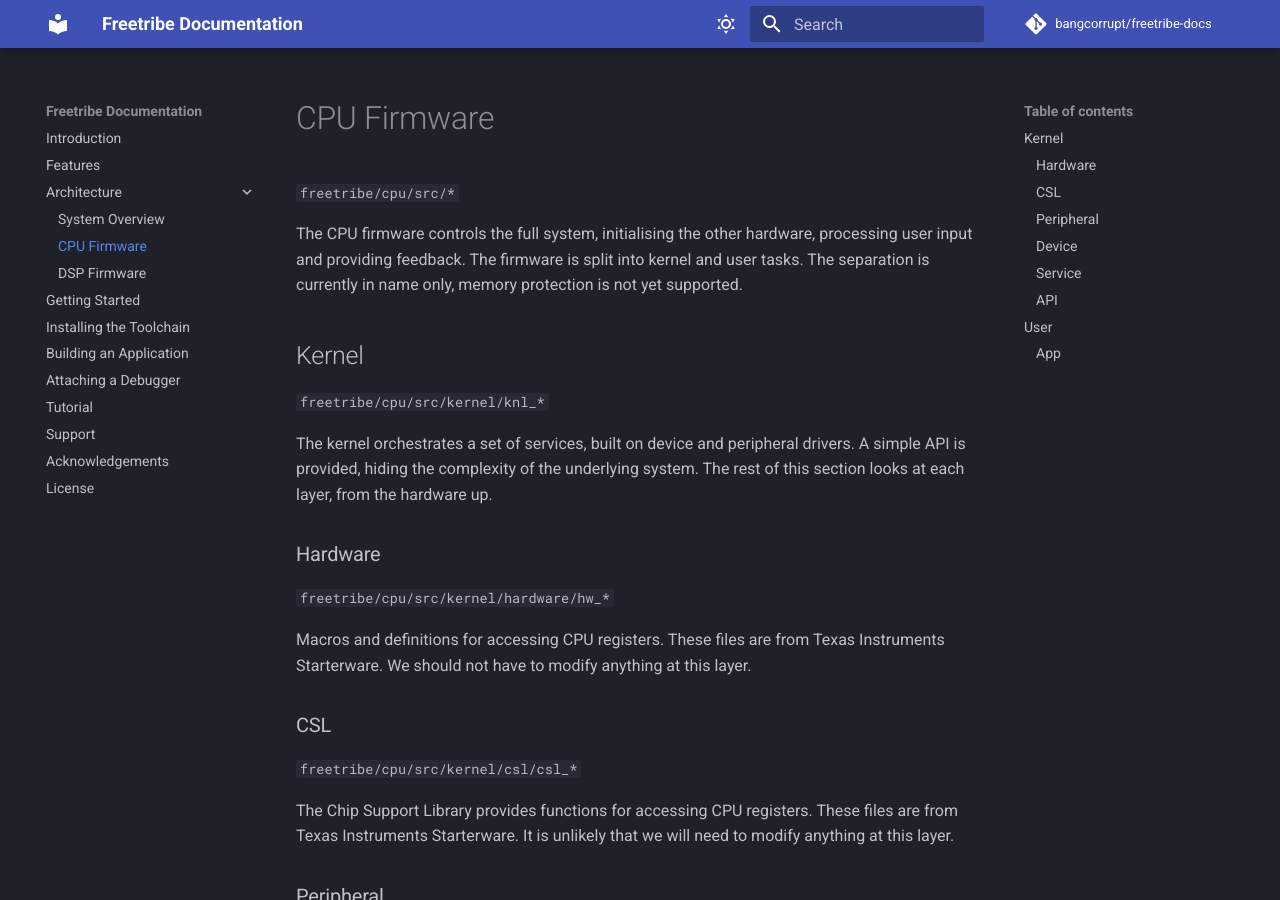
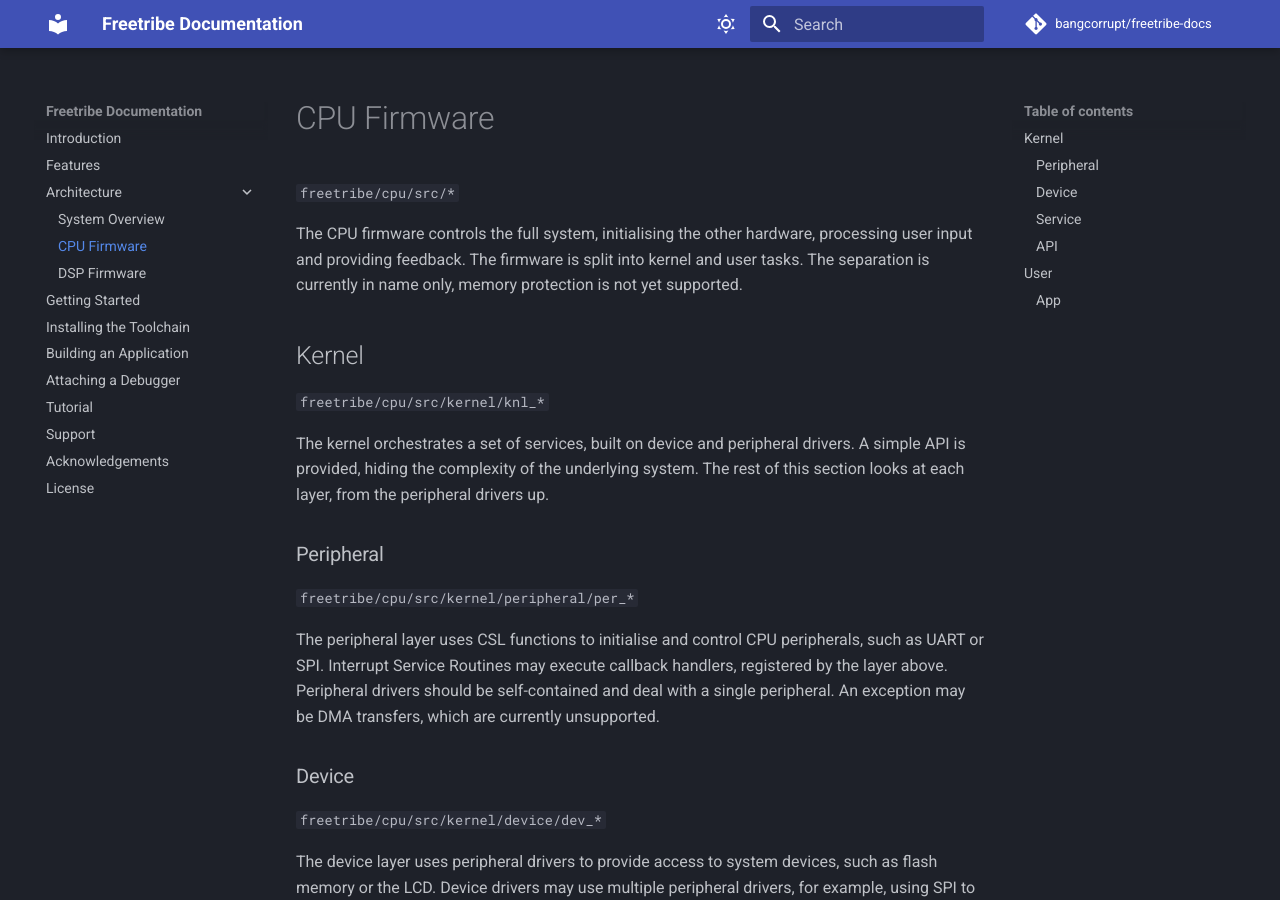
Before and after one commit to bangcorrupt/freetribe-docs, an MkDocs documentation site: the page built from docs/cpu-architecture.md, in a window 1280 px wide and 900 px high. Built offline with MkDocs 1.6.1 and Material for MkDocs 9.7.7, drawn with Linux system fonts in a browser that asks for light colours; comment, search, counter and statistics services are not loaded.

Commit message:
refactor: Remove references to CSL.

```diff
--- a/docs/cpu-architecture.md
+++ b/docs/cpu-architecture.md
@@ -13,23 +13,7 @@ The separation is currently in name only, memory protection is not yet supported
 
 The kernel orchestrates a set of services, built on device and peripheral drivers.
 A simple API is provided, hiding the complexity of the underlying system.
-The rest of this section looks at each layer, from the hardware up.
-
-### Hardware
-
-`freetribe/cpu/src/kernel/hardware/hw_*`
-
-Macros and definitions for accessing CPU registers.
-These files are from Texas Instruments Starterware.
-We should not have to modify anything at this layer.
-
-### CSL
-
-`freetribe/cpu/src/kernel/csl/csl_*`
-
-The Chip Support Library provides functions for accessing CPU registers.
-These files are from Texas Instruments Starterware.
-It is unlikely that we will need to modify anything at this layer.
+The rest of this section looks at each layer, from the peripheral drivers up.
 
 ### Peripheral
 
```
